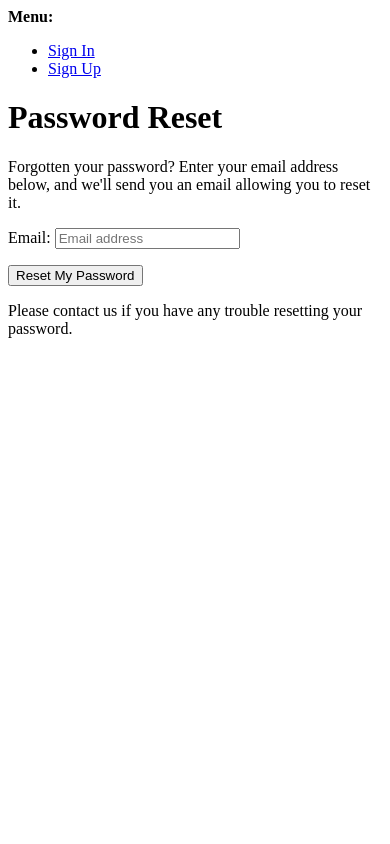
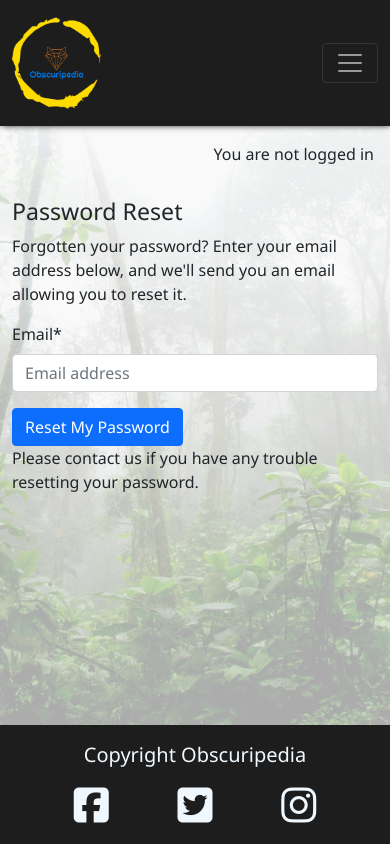
Before and after one commit to CharlB96/CapstoneProject, a Django app: page /accounts/password/reset/ in a window 390 px wide. Run offline with Django 4.2, Linux system fonts and the light colour scheme; some libraries are stand-ins or nearby versions.

Commit message:
Add background image and extra articles to show pagination

```diff
--- a/main/settings.py
+++ b/main/settings.py
@@ -188,3 +188,4 @@
 SITE_ID = 1
 
 ACCOUNT_EMAIL_VERIFICATION = 'none'
+EMAIL_BACKEND = 'django.core.mail.backends.console.EmailBackend'
--- a/pedia/templates/pedia/add_article.html
+++ b/pedia/templates/pedia/add_article.html
@@ -17,7 +17,11 @@
                     <button id="submitButton" type="submit" class="btn btn-success btn-lg">Submit</button>
                 </form>
                 {% else %}
-                <p>Become an admin to submit an article</p>
+                <h3>Become an admin to submit an article</h3>
+                <p>Contact us directly to request admin privillages</p>
+                <a href="https://outlook.com/">Email us here</a>
+                <hr>
+                <a href="{% url 'article_view' %}" class="btn btn-primary">Back to Articles</a>
                 {% endif %}
             </div>
         </div>
--- a/pedia/templates/pedia/article_detail.html
+++ b/pedia/templates/pedia/article_detail.html
@@ -12,17 +12,17 @@
             <img class="article-image img-fluid" src="{{ article.image.url }}" alt="{{ article.image_alt }}">
             {% endif %}
         </div>
-        <div class="col-12 col-lg-7 order-2 order-lg-1 align-self-center">
+        <div class="col-12 col-lg-7 order-2 order-lg-1 align-self-center card">
             <p>{{ article.description }}</p>
         </div>
-        <div class="col-12 col-lg-4 order-1 order-lg-2 align-self-center">
+        <div class="col-12 col-lg-5 order-1 order-lg-2 align-self-center card">
             <h4 class="">{{ article.animal_name }}</h4>
             <h5>{{ article.binomial_name }}</h5>
             <hr>
             <p class="">Location: {{ article.location }}</p>
             <p class="">Dietary needs: {{ article.diet }}</p>
         </div>
-        <div class="col-12 col-lg-8 order-3 d-flex justify-content-center mb-4">
+        <div class="col-12 col-lg-7 order-3 d-flex justify-content-center mb-4">
             {% if "placeholder-map" in article.map.url %}
             <img class="article-image img-fluid" src="{% static 'images/placeholder-map.webp' %}" alt="placeholder map">
             {% else %}
--- a/pedia/templates/pedia/pedia.html
+++ b/pedia/templates/pedia/pedia.html
@@ -7,7 +7,7 @@
     <div class="row">
         {% for article in article_items %}
         <div class="col-12 col-sm-6 col-lg-4 col-xl-3 mb-4 d-flex justify-content-center">
-            <div class="card" style="width: 18rem;">
+            <div class="card card-custom">
                 {% if 'placeholder' in article.image.url %}
                 <img class="card-img-top card-img-custom" src="{% static 'images/placeholder.png' %}"
                     alt="placeholder image">
--- a/pedia/views.py
+++ b/pedia/views.py
@@ -38,6 +38,9 @@
         messages.error(request, 'You must be logged in to submit an article.')
         return redirect('login')
 
+    if not request.user.is_staff:
+        messages.error(request, 'You do not have permission to add an article.')
+
     if request.method == "POST":
         article_form = AddArticleForm(request.POST, request.FILES)
         if article_form.is_valid():
@@ -47,7 +50,8 @@
             messages.success(request, 'Article submitted and awaiting approval')
             return redirect('article_view')
         else:
-            messages.add_message(request, messages.ERROR, 'Error adding article')
+            messages.error(request, 'Error adding article')
+            return redirect('article_view')
     else:
         article_form = AddArticleForm()
 
--- a/static/css/base.css
+++ b/static/css/base.css
@@ -23,11 +23,30 @@
     display: flex;
     flex-direction: column;
     font-family: var(--main-font);
+    z-index: 2;
+    position: relative;
 }
 
 main {
     flex: 1 0 auto;
-    background-color: var(--white);
+    background-color: var(--off-white);
+    position: relative;
+    z-index: -2;
+}
+
+main::before {
+    content: '';
+    position: absolute;
+    top: 0;
+    left: 0;
+    width: 100%;
+    height: 100%;
+    background: url('/static/images/pexels-david-riaño-cortés-975771.jpg');
+    background-size: cover;
+    background-position: center center;
+    background-repeat: no-repeat;
+    opacity: 0.3;
+    z-index: -1;
 }
 
 a {
@@ -118,6 +137,13 @@
     object-fit: cover;
 }
 
+.card-custom {
+    width: 20em;
+    min-width: 320px;
+    max-width: 100%;
+    height: 445px;
+}
+
 .article-image {
     height: 300px;
 }
--- a/templates/account/password_reset.html
+++ b/templates/account/password_reset.html
@@ -1,30 +1,35 @@
-{% extends "account/base_entrance.html" %}
+{% extends "base.html" %}
 {% load i18n allauth account %}
-{% block head_title %}
+{% block title %}
     {% trans "Password Reset" %}
-{% endblock head_title %}
+{% endblock title %}
 {% block content %}
-    {% element h1 %}
-        {% trans "Password Reset" %}
-    {% endelement %}
+
+<div class="container">
+    <div class="row">
+        <div class="col-md-8 mt-3 offset-md-2">
+            <h3>{% trans "Password Reset" %}</h3>
+
             {% if user.is_authenticated %}
                 {% include "account/snippets/already_logged_in.html" %}
             {% endif %}
-    <p>
-        {% trans "Forgotten your password? Enter your email address below, and we'll send you an email allowing you to reset it." %}
-    </p>
+
+            <p>{% trans "Forgotten your password? Enter your email address below, and we'll send you an email allowing you to reset it." %}</p>
+
             {% url 'account_reset_password' as reset_url %}
-    {% element form form=form method="post" action=reset_url %}
-        {% slot body %}
+            <form class="reset-password" method="post" action="{{ reset_url }}">
                 {% csrf_token %}
-            {% element fields form=form %}
-            {% endelement %}
-        {% endslot %}
-        {% slot actions %}
-            {% element button type="submit" %}
+
+                {{ form|crispy }}
+
+                <button class="btn btn-primary right" type="submit">
                     {% trans 'Reset My Password' %}
-            {% endelement %}
-        {% endslot %}
-    {% endelement %}
+                </button>
+            </form>
+
             <p>{% blocktrans %}Please contact us if you have any trouble resetting your password.{% endblocktrans %}</p>
+        </div>
+    </div>
+</div>
+
 {% endblock content %}
```
Also changed, not shown: templates/account/password_reset_done.html (+24 -15 lines), README.md, static/images/pexels-david-riaño-cortés-975771.jpg (added). Lines whose indentation alone changed are shown as unchanged.
